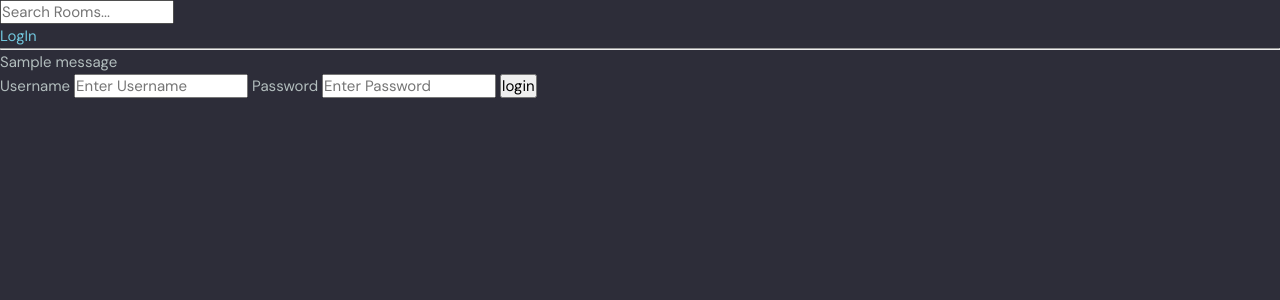
After one commit to Vladyslav-Davydenko/StudyBud, a Django app: page /login in a window 1280 px wide. The commit adds this page. Shown: the top 300 px of the page. Run offline with Django 4.2, Linux system fonts and the light colour scheme; tables that the repository leaves empty hold one stand-in row (values such as "Sample post"); one stand-in notice (Sample message) is shown.

Commit message:
Login + Logout + Restrictions

```diff
--- /dev/null
+++ b/base/templates/base/login_register.html
@@ -0,0 +1,18 @@
+{% extends 'main.html' %}
+
+{% block content %}
+
+<form method="POST" action="">
+    {% csrf_token %}
+
+    <label>Username</label>
+    <input type="text" name="username" placeholder="Enter Username"/>
+
+    <label>Password</label>
+    <input type="password" name="password" placeholder="Enter Password"/>
+
+    <input type="submit" value="login" />
+
+</form>
+
+{% endblock %}
--- a/base/urls.py
+++ b/base/urls.py
@@ -4,6 +4,9 @@ from . import views
 
 
 urlpatterns = [
+    path('login', views.loginPage, name="login"),
+    path('logout', views.logoutPage, name="logout"),
+
     path('', views.home, name="home"),
 
     path('room/<str:pk>/', views.room, name="room"),
--- a/base/views.py
+++ b/base/views.py
@@ -1,8 +1,45 @@
 from django.shortcuts import render, redirect
 from django.db.models import Q
+from django.contrib.auth.models import User
+from django.contrib import messages
+from django.contrib.auth import login, authenticate, logout
+from django.contrib.auth.decorators import login_required
 from .utils import searchProject
 from .models import Room, Topic
 from .forms import RoomForm
+
+
+def loginPage(request):
+
+    if request.user.is_authenticated:
+        return redirect("home")
+
+
+    if request.method == "POST":
+        username = request.POST['username']
+        password = request.POST['password']
+
+        try:
+            user = User.objects.get(username=username)
+        except:
+            # messages.error(request, 'Username does not exist')
+            pass
+
+        user = authenticate(request, username=username, password=password)
+
+        if user is not None:
+            login(request, user)
+            return redirect('home')
+        else:
+            messages.error(request, 'Username or password is incorrect')
+    context = {}
+    return render(request, "base/login_register.html", context)
+
+
+def logoutPage(request):
+    logout(request)
+    messages.info(request, 'User was logged out')
+    return redirect('home')
 
 
 def home(request):
@@ -18,7 +55,7 @@ def room(request, pk):
     context = {"room": room}
     return render(request, "base/room.html", context)
 
-
+@login_required(login_url='login')
 def createRoom(request):
     form = RoomForm()
 
@@ -31,10 +68,14 @@ def createRoom(request):
     context = {"form": form}
     return render(request, "base/room_form.html", context)
 
-
+@login_required(login_url='login')
 def updateRoom(request, pk):
     room = Room.objects.get(id=pk)
     form = RoomForm(instance=room)
+
+    if request.user != room.host:
+        messages.error(request, 'You are not allowed to edit this room')
+        return redirect('home')
 
     if request.method == "POST":
         form = RoomForm(request.POST, instance=room)
@@ -45,9 +86,14 @@ def updateRoom(request, pk):
     context = {"form": form}
     return render(request, "base/room_form.html", context)
 
-
+@login_required(login_url='login')
 def deleteRoom(request, pk):
     room = Room.objects.get(id=pk)
+
+    if request.user != room.host:
+        messages.error(request, 'You are not allowed to delete this room')
+        return redirect('home')
+
     if request.method == "POST":
         room.delete()
         return redirect('home')
--- a/studybud/settings.py
+++ b/studybud/settings.py
@@ -127,7 +127,11 @@ USE_TZ = True
 # Static files (CSS, JavaScript, Images)
 # https://docs.djangoproject.com/en/4.1/howto/static-files/
 
-STATIC_URL = 'static/'
+STATIC_URL = '/static/'
+
+STATICFILES_DIRS = [
+    BASE_DIR / "static",
+]
 
 # Default primary key field type
 # https://docs.djangoproject.com/en/4.1/ref/settings/#default-auto-field
--- a/templates/main.html
+++ b/templates/main.html
@@ -6,16 +6,22 @@
     <meta charset="UTF-8" />
     <meta http-equiv="X-UA-Compatible" content="IE=edge" />
     <meta name="viewport" content="width=device-width, initial-scale=1.0" />
-    {% comment %}
-    <link rel="shortcut icon" href="theme/assets/favicon.ico" type="image/x-icon" />
-    <link rel="stylesheet" href="{% static 'styles/style.css' %}" />
-    {% endcomment %}
+    <link rel="shortcut icon" href="static/assets/favicon.ico" type="image/x-icon" />
+    <link rel="stylesheet" href="{% static 'style.css' %}" />
     <title>StudyBuddy - Find study partners around the world!</title>
 </head>
 
 <body>
 
     {% include 'navbar.html' %}
+
+    {% if messages %}
+        <ul class="messages">
+        {% for message in messages %}
+            <li{% if message.tags %} class="{{ message.tags }}"{% endif %}>{{ message }}</li>
+        {% endfor %}
+        </ul>
+{% endif %}
 
     {% block content %}
 
--- a/templates/navbar.html
+++ b/templates/navbar.html
@@ -1,7 +1,11 @@
-<a href="https://www.youtube.com/watch?v=ZZ5LpwO-An4&t=55s"><h2>LogIn</h2></a>
-
 <form method-"GET" action-"(% uri 'home' %}",>
 <input type-"text" name="q" placeholder="Search Rooms..."/>
 </form>
 
+{% if request.user.is_authenticated %}
+    <a href="{% url 'logout' %}">LogOut</a>
+{% else %}
+    <a href="{% url 'login' %}">LogIn</a>
+{% endif %}
+
 <hr>
```
Also changed, not shown: base/templates/base/home.html (+5 -2 lines).
